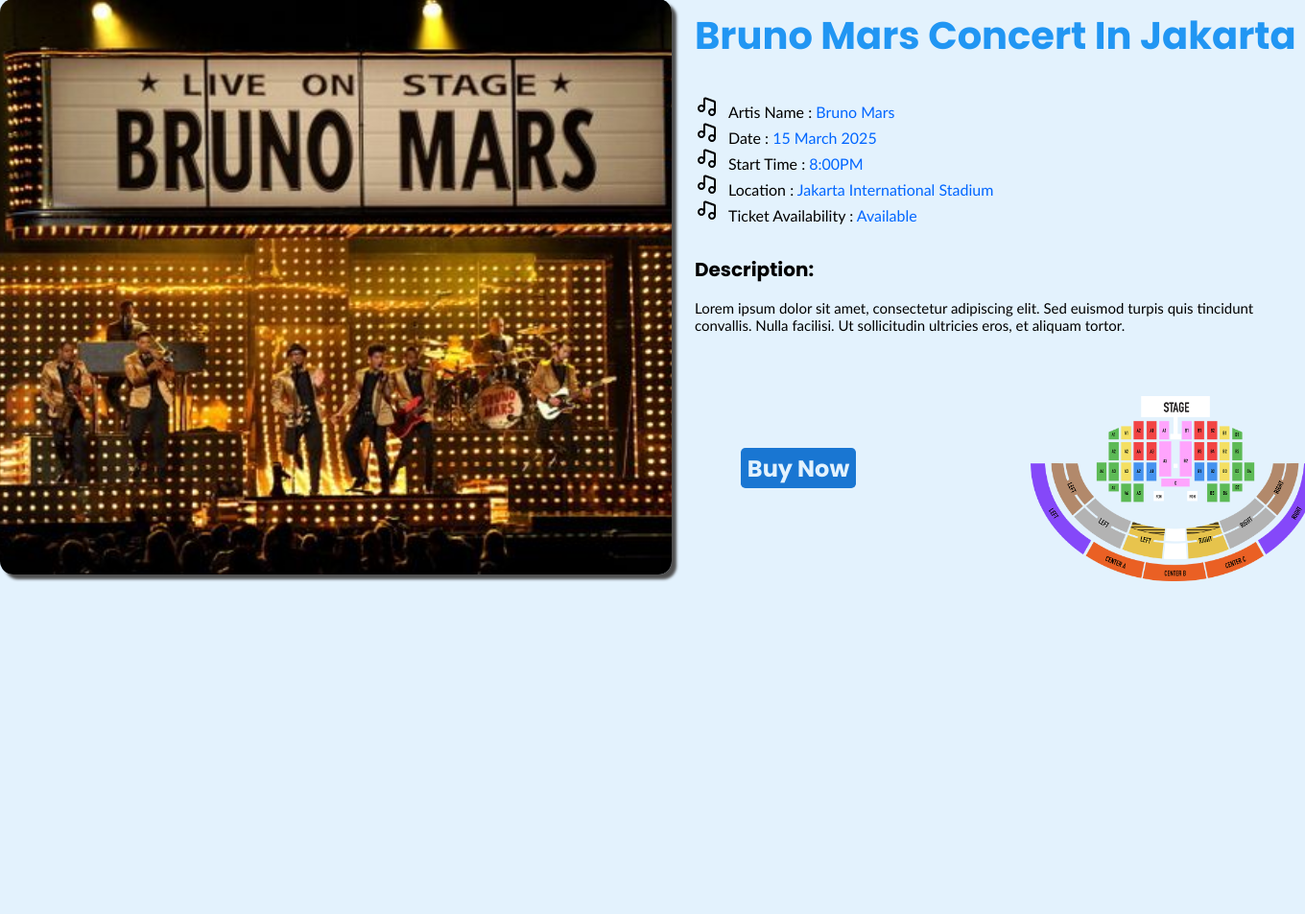
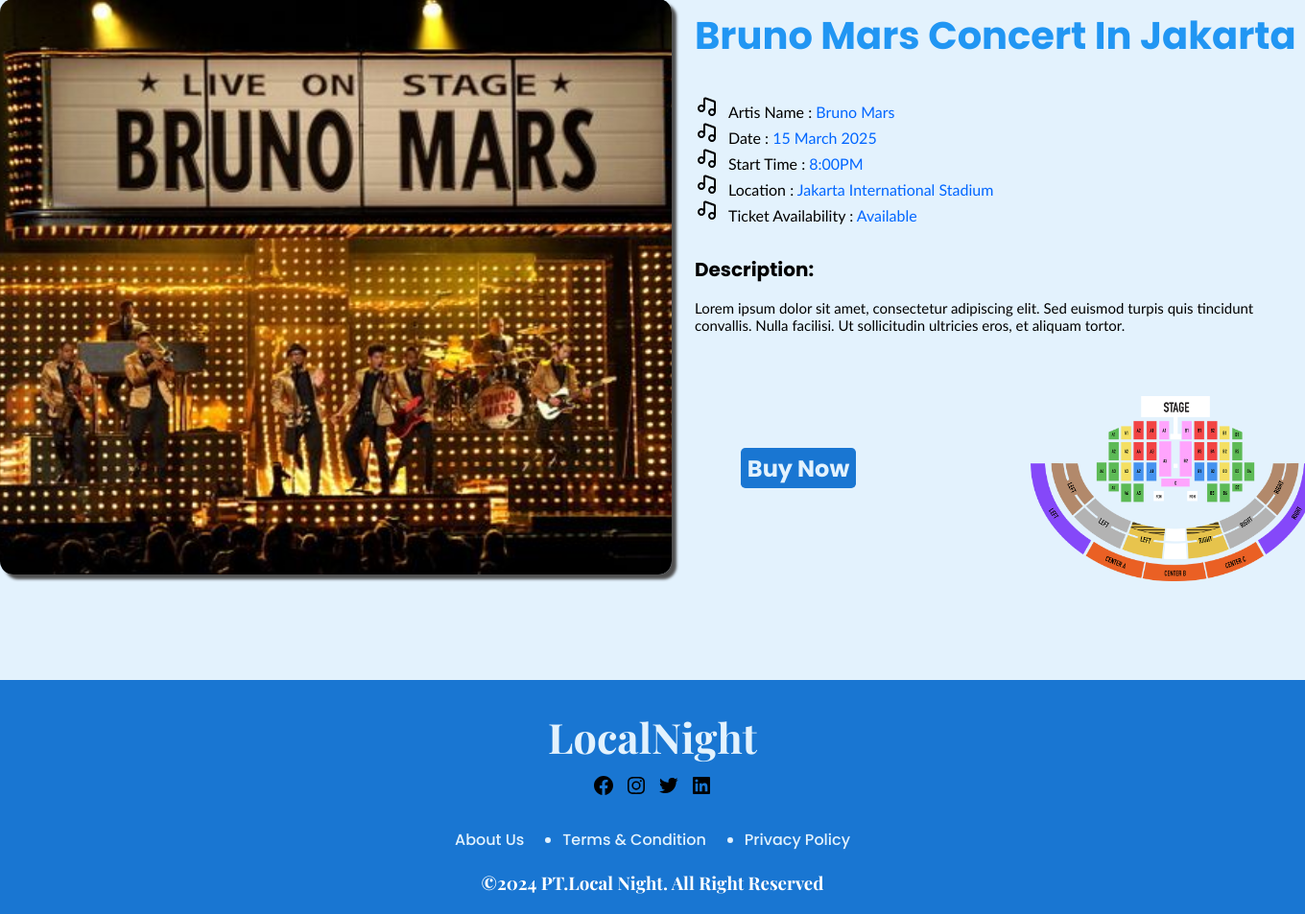
Before and after one commit to yosuasp/Konser, a PHP site: page /detail.html in a window 1360 px wide; the page is wider, and only the part inside the window is pictured. Shown: the part 153-1106 px from the top of that part at 96% size. Before the commit the page ends 759 px from the top of that part, so only its background shows below. Run offline with PHP 8.4, Linux system fonts and the light colour scheme.

Commit message:
done footer

```diff
--- a/detail.html
+++ b/detail.html
@@ -90,5 +90,25 @@
         </main>
     </div>
 
+    <footer>
+        <div class="footer-container">
+            <a href="index.html" class="logo-footer"><h2>LocalNight</h2></a>
+            <div class="icon-container">
+                <img src="img/icon/bxl-facebook-circle.svg" alt="">
+                <img src="img/icon/bxl-instagram.svg" alt="">
+                <img src="img/icon/bxl-twitter.svg" alt="">
+                 <img src="img/icon/bxl-linkedin-square.svg" alt="">
+            </div>
+            <div class="footer-info">
+                <ul>
+                    <li><h4>About Us</h4></li>
+                    <li><h4>Terms & Condition</h4></li>
+                    <li><h4>Privacy Policy</h4></li>
+                </ul>
+            </div>
+            <div class="copy-right"><h3>&copy;2024 PT.Local Night. All Right Reserved </h3></div>
+        </div>
+    </footer>
+
 </body>
 </html>
--- a/style.css
+++ b/style.css
@@ -33,6 +33,7 @@
     width: 100%;
     max-width: 1440px;
     position: fixed;
+
 }
 
 .nav{
@@ -564,3 +565,71 @@
     background-color: #1976D2;
     color: white;
 }
+
+.footer-container {
+    background-color: #1976D2;
+    margin-top: 50px;
+    padding-top: 30px;
+}
+
+
+.logo-footer {
+    color: #E3F2FD;
+    font-size: 1.8rem;
+    font-weight: 700;
+    font-family: var(--font-family-2);
+    text-decoration: none;
+    text-align: center;
+}
+
+.logo-footer:hover{
+    color: white;
+}
+
+.icon-container {
+    display: flex;
+    justify-content: center;
+    margin-top: 10px;
+    gap: 10px;
+    padding-bottom: 2rem;
+}
+.icon-container img:hover{
+    opacity: 0.5;
+    cursor: pointer;
+}
+
+.footer-info{
+    display: flex;
+    justify-content: center;
+}
+
+.footer-info ul{
+    display: flex;
+    gap: 40px;
+}
+
+.footer-info ul li h4{
+    font-family: var(--poppins-fonts);
+    font-weight:100;
+    color: #E3F2FD;
+}
+
+.footer-info ul li h4:hover{
+    cursor: pointer;
+}
+
+.footer-info ul li::marker{
+    color:#E3F2FD ;
+}
+
+.footer-info ul li:nth-child(1){
+    list-style-type: none;
+}
+
+.copy-right{
+    font-family: var(--poppins-fonts);
+    color: white;
+    padding-top: 20px;
+    padding-bottom: 20px;
+    text-align: center;
+}
```
Also changed, not shown: index.html (+18 -2 lines), img/icon/bxl-facebook-circle.svg (added), img/icon/bxl-instagram.svg (added), img/icon/bxl-linkedin-square.svg (added), img/icon/bxl-twitter.svg (added).
